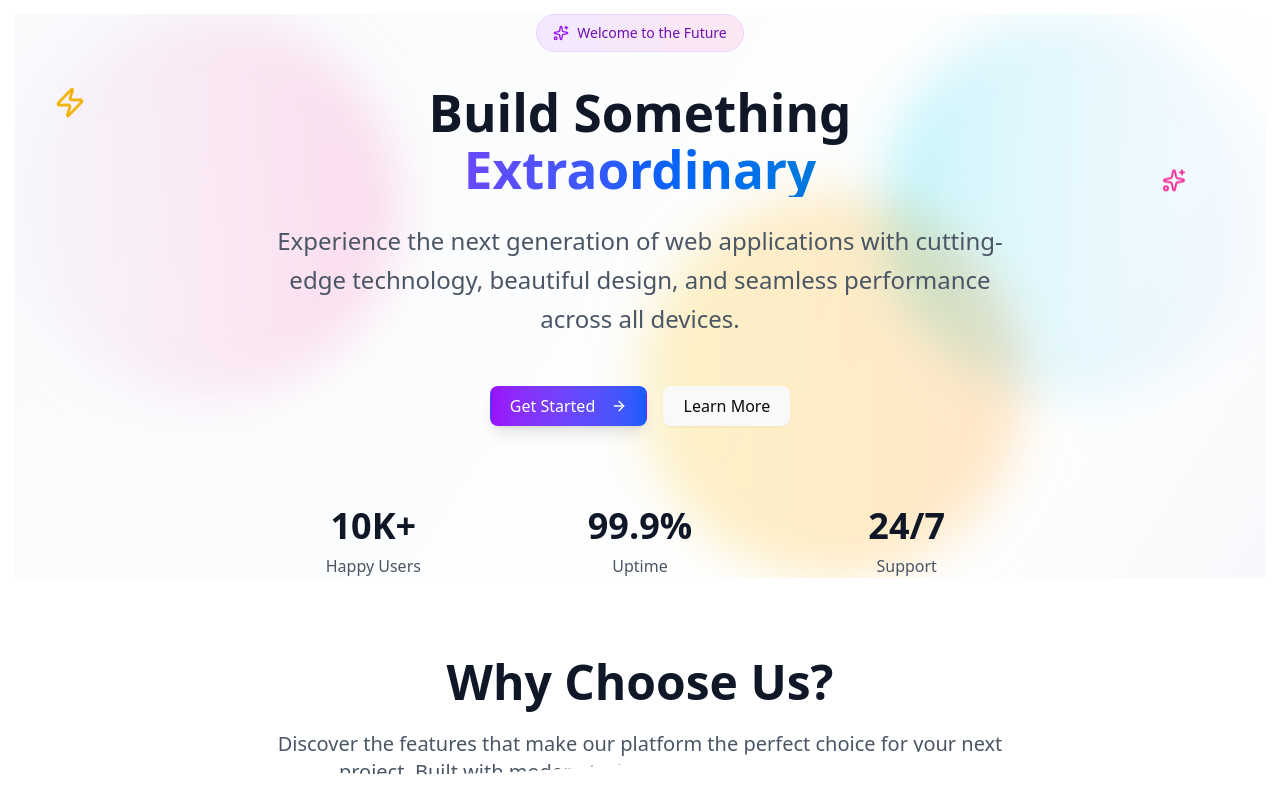
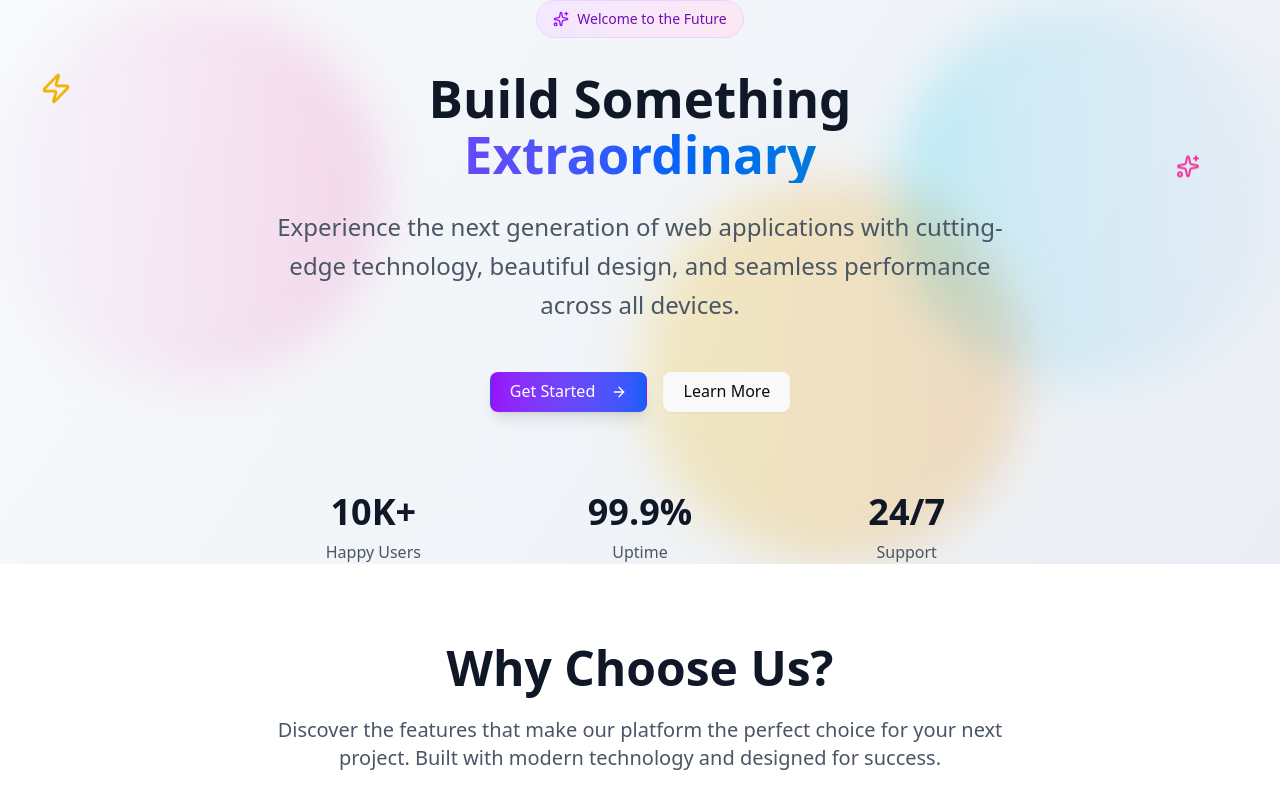
Before and after one commit to renatorf0910/enterprise_website, a React (Vite) app: page / in a window 1280 px wide. Shown: the top 800 px of the page. Built offline with nearby package versions, Linux system fonts and the light colour scheme.

Commit message:
remove svg white from calltoAction

```diff
--- a/index.html
+++ b/index.html
@@ -2,7 +2,7 @@
 <html lang="en">
   <head>
     <meta charset="UTF-8" />
-    <link rel="icon" type="image/svg+xml" href="/vite.svg" />
+    <link rel="icon" type="image/png" href="/vite.png" />
     <meta name="viewport" content="width=device-width, initial-scale=1.0" />
     <title>Enterprise website</title>
   </head>
--- a/src/App.css
+++ b/src/App.css
@@ -6,11 +6,10 @@
 #root {
   width: 100vw;
   height: 100vh;
-  padding: 0.9rem;
+  padding: 0rem;
   display: flex;
   flex-direction: column;
 }
-
 
 .logo {
   height: 6em;
@@ -161,5 +160,7 @@
   }
   body {
     @apply bg-background text-foreground;
+    margin: 0;
+    padding: 0;
   }
 }
--- a/src/components/CallToAction.tsx
+++ b/src/components/CallToAction.tsx
@@ -52,11 +52,6 @@ const CallToAction = () => {
           </div>
         </div>
       </div>
-      <div className="absolute bottom-0 left-0 right-0">
-        <svg viewBox="0 0 1440 120" className="w-full h-20 fill-white">
-          <path d="M0,64L80,69.3C160,75,320,85,480,80C640,75,800,53,960,48C1120,43,1280,53,1360,58.7L1440,64L1440,120L1360,120C1280,120,1120,120,960,120C800,120,640,120,480,120C320,120,160,120,80,120L0,120Z"></path>
-        </svg>
-      </div>
     </section>
   );
 };
--- a/src/pages/Index.tsx
+++ b/src/pages/Index.tsx
@@ -6,7 +6,7 @@ import Hero from "../components/Hero";
 const Index = () => {
   return (
     <>
-    <div className="bg-gradient-to-br from-slate-50 via-white to-slate-200">
+    <div className="bg-gradient-to-br from-slate-50 to-slate-200">
       <Hero />
       <Features />
       <CallToAction />
```
Also changed, not shown: public/vite.png (added).
